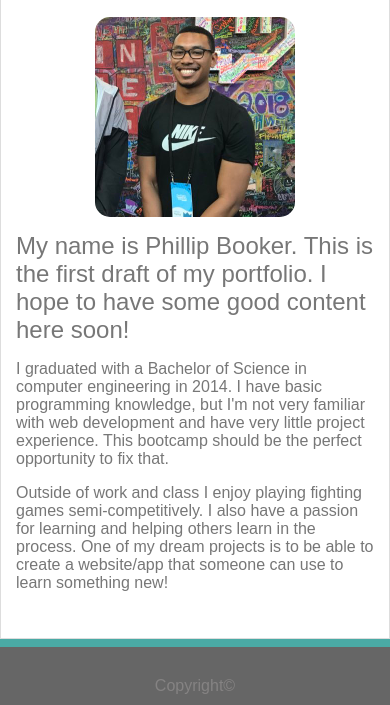
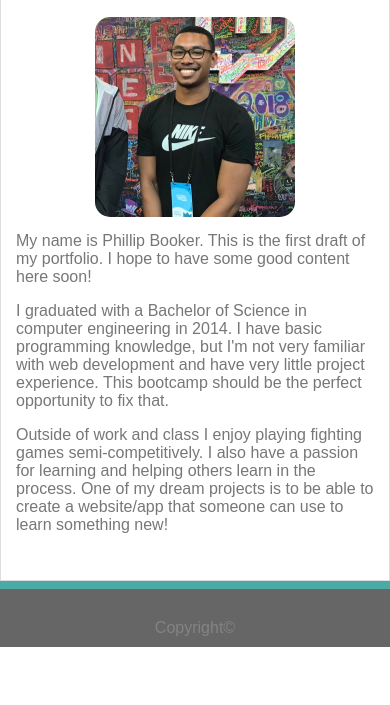
Before and after one commit to phillipbooker/Responsive-Portfolio, a plain HTML site: page index.html in a window 390 px wide. Shown: the part 251-956 px from the top of the page. After the commit the page ends 898 px from the top, so only its background shows below. Drawn offline with Linux system fonts and the light colour scheme.

Commit message:
Standardizes paragraph font size

```diff
--- a/assets/css/style.css
+++ b/assets/css/style.css
@@ -24,6 +24,10 @@ main {
 h1, h2, h3, h4, h5, h6 {
     color: #4aaaa5;
     font-family: 'Georgia', Times, Times New Roman, serif;
+}
+
+p{
+    font-size: 1em;
 }
 
 header {
@@ -239,7 +243,6 @@ input[type="submit"]{
 
     #profile-bio{
         float: left;
-        font-size: 1.5em;
         width: 50%;
         margin-left: 20px;
     }
```
